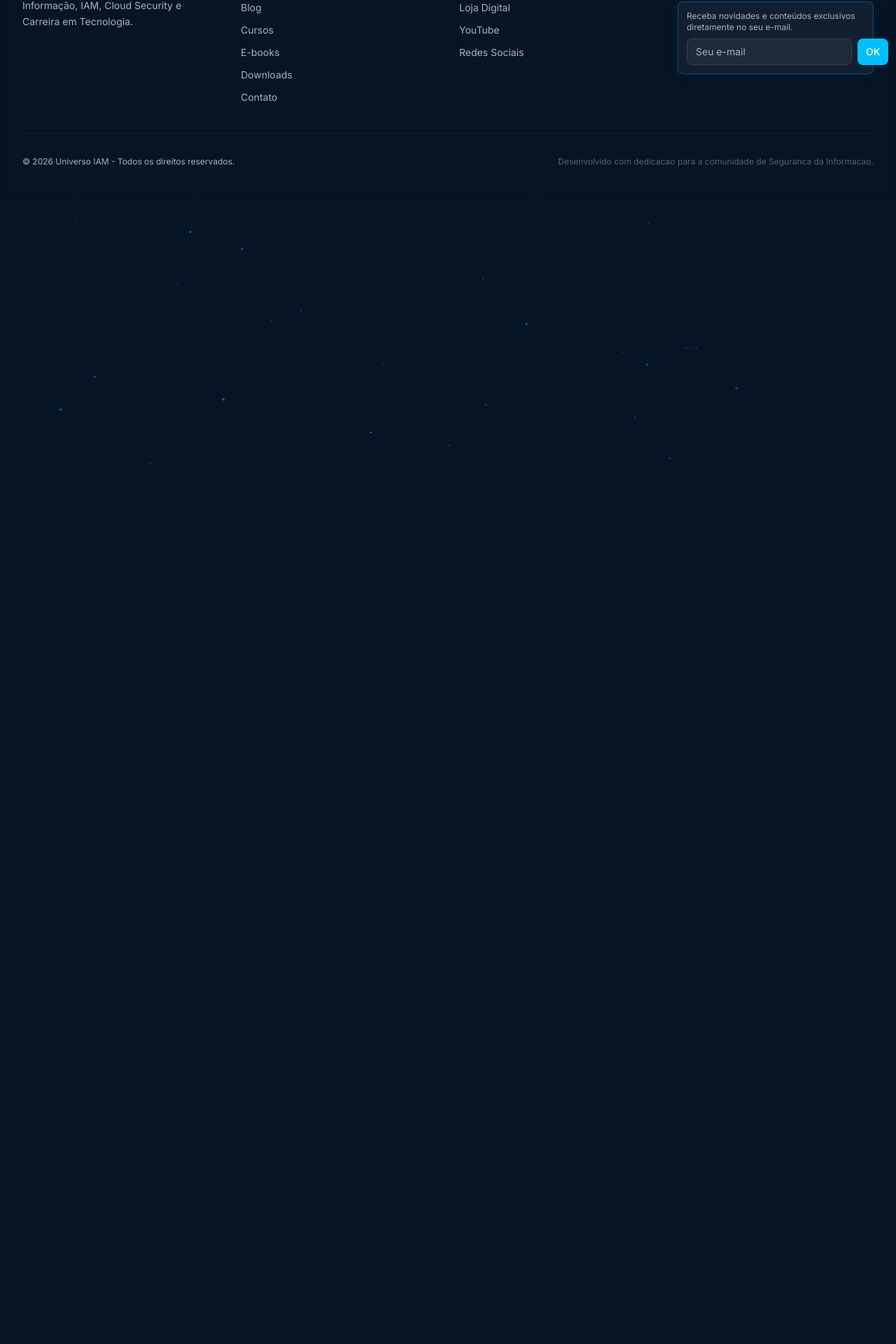
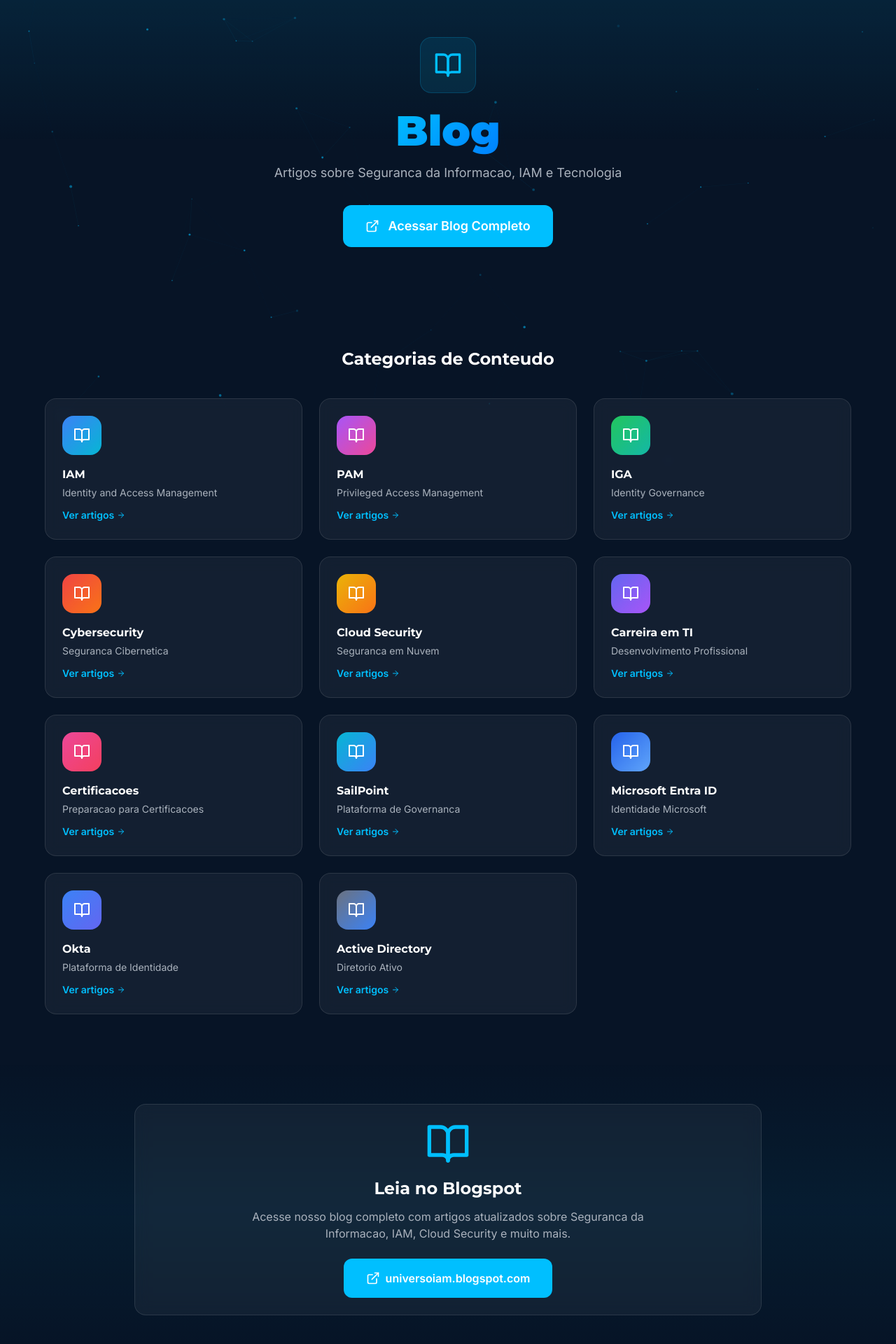
Before and after one commit to Guichard007/universo-iam, a React (Vite) app: page /universo-iam/blog in a window 1280 px wide. Shown: the part 123-2043 px from the top of the page at 70% size. Before the commit the page ends 800 px from the top, so only its background shows below. Built offline with nearby package versions, Linux system fonts and the light colour scheme.

Commit message:
feat: conectar Blog e Instagram ao site

```diff
--- a/src/App.jsx
+++ b/src/App.jsx
@@ -18,7 +18,7 @@ import ScrollToTop from './components/ScrollToTop'
 function App() {
   return (
     <HelmetProvider>
-      <Router>
+      <Router basename="/universo-iam">
         <ScrollToTop />
         <Helmet>
           <title>Universo IAM - Segurança da Informação e Tecnologia</title>
--- a/src/components/Footer.jsx
+++ b/src/components/Footer.jsx
@@ -12,18 +12,21 @@ const quickLinks = [
 ]
 
 const resources = [
-  { name: 'Sobre Nós', path: '/sobre' },
+  { name: 'Sobre Nos', path: '/sobre' },
   { name: 'Loja Digital', path: '/loja' },
   { name: 'YouTube', path: '/youtube' },
   { name: 'Redes Sociais', path: '/redes-sociais' },
+  { name: 'Blog', path: '/blog', external: false },
 ]
 
 // ============================================================
-// CONFIGURACAO: Preencha com os links das suas redes sociais
-// Deixe vazio '' para nao exibir
+// CONFIGURACAO: Links das redes sociais
 // ============================================================
+const BLOG_URL = 'https://universoiam.blogspot.com/'
+const INSTAGRAM_URL = 'https://instagram.com/reviewtheaccess'
+
 const socials = [
-  { icon: FiInstagram, href: '', label: 'Instagram' },
+  { icon: FiInstagram, href: INSTAGRAM_URL, label: 'Instagram' },
   { icon: FaFacebook, href: '', label: 'Facebook' },
   { icon: FaTiktok, href: '', label: 'TikTok' },
   { icon: FiLinkedin, href: '', label: 'LinkedIn' },
--- a/src/pages/Blog.jsx
+++ b/src/pages/Blog.jsx
@@ -1,131 +1,80 @@
-import { useState } from 'react'
 import { motion } from 'framer-motion'
-import { FiSearch, FiClock, FiUser, FiArrowRight, FiTag } from 'react-icons/fi'
-import SectionTitle from '../components/SectionTitle'
+import { FiExternalLink, FiBookOpen, FiArrowRight } from 'react-icons/fi'
 import Card from '../components/Card'
 
-const categories = ['Todos', 'IAM', 'IGA', 'PAM', 'Cybersecurity', 'Cloud Security', 'Carreira em TI', 'Certificacoes', 'SailPoint', 'Microsoft Entra ID', 'Okta', 'Active Directory']
+const BLOG_URL = 'https://universoiam.blogspot.com/'
 
-const allArticles = [
-  { title: 'Microsoft Entra ID: Guia Completo 2026', category: 'Microsoft Entra ID', author: 'Universo IAM', date: '15 Jul 2026', readTime: '8 min', image: 'https://images.unsplash.com/photo-1563986768609-322da13575f2?w=600&h=400&fit=crop', excerpt: 'Aprenda a configurar e gerenciar o Microsoft Entra ID para sua organizacao.' },
-  { title: 'Como Implementar PAM na Pratica', category: 'PAM', author: 'Universo IAM', date: '12 Jul 2026', readTime: '12 min', image: 'https://images.unsplash.com/photo-1555949963-aa79dcee981c?w=600&h=400&fit=crop', excerpt: 'Passo a passo para implementar um sistema de Gerenciamento de Acessos Privilegiados.' },
-  { title: 'Top 5 Certificacoes de Seguranca 2026', category: 'Certificacoes', author: 'Universo IAM', date: '10 Jul 2026', readTime: '6 min', image: 'https://images.unsplash.com/photo-1434030216411-0b793f4b4173?w=600&h=400&fit=crop', excerpt: 'As certificacoes mais valiosas para impulsionar sua carreira em seguranca.' },
-  { title: 'Azure Security Best Practices', category: 'Cloud Security', author: 'Universo IAM', date: '08 Jul 2026', readTime: '10 min', image: 'https://images.unsplash.com/photo-1451187580459-43490279c0fa?w=600&h=400&fit=crop', excerpt: 'Melhores praticas de seguranca para ambientes Microsoft Azure.' },
-  { title: 'Okta vs Entra ID: Comparativo', category: 'Okta', author: 'Universo IAM', date: '05 Jul 2026', readTime: '15 min', image: 'https://images.unsplash.com/photo-1551288049-bebda4e38f71?w=600&h=400&fit=crop', excerpt: 'Analise detalhada entre as duas maiores plataformas de identidade.' },
-  { title: 'SailPoint IdentityNow: Introducao', category: 'SailPoint', author: 'Universo IAM', date: '02 Jul 2026', readTime: '9 min', image: 'https://images.unsplash.com/photo-1526374965328-7f61d4dc18c5?w=600&h=400&fit=crop', excerpt: 'Primeiros passos com a plataforma SailPoint IdentityNow.' },
-  { title: 'Active Directory: Seguranca Avancada', category: 'Active Directory', author: 'Universo IAM', date: '28 Jun 2026', readTime: '11 min', image: 'https://images.unsplash.com/photo-1504639725590-34d0984388bd?w=600&h=400&fit=crop', excerpt: ' Tecnicas avancadas de seguranca para ambiente Active Directory.' },
-  { title: 'Carreira em TI: Primeiros Passos', category: 'Carreira em TI', author: 'Universo IAM', date: '25 Jun 2026', readTime: '7 min', image: 'https://images.unsplash.com/photo-1521737604893-d14cc237f11d?w=600&h=400&fit=crop', excerpt: 'Guia completo para iniciar sua carreira na area de tecnologia.' },
-  { title: 'IGA: Governanca de Identidades', category: 'IGA', author: 'Universo IAM', date: '22 Jun 2026', readTime: '13 min', image: 'https://images.unsplash.com/photo-1558494949-ef010cbdcc31?w=600&h=400&fit=crop', excerpt: 'Entenda os principios de Governanca de Identidades e Acessos.' },
-  { title: 'Cybersecurity: Ameacas Emergentes', category: 'Cybersecurity', author: 'Universo IAM', date: '18 Jun 2026', readTime: '8 min', image: 'https://images.unsplash.com/photo-1550751827-4bd374c3f58b?w=600&h=400&fit=crop', excerpt: 'As principais ameacas ciberneticas de 2026 e como se proteger.' },
-  { title: 'IAM na Pratica: Casos Reais', category: 'IAM', author: 'Universo IAM', date: '15 Jun 2026', readTime: '14 min', image: 'https://images.unsplash.com/photo-1516321318423-f06f85e504b3?w=600&h=400&fit=crop', excerpt: 'Estudos de caso reais de implementacao de IAM em empresas.' },
-  { title: 'Cloud Security Framework', category: 'Cloud Security', author: 'Universo IAM', date: '10 Jun 2026', readTime: '10 min', image: 'https://images.unsplash.com/photo-1451187580459-43490279c0fa?w=600&h=400&fit=crop', excerpt: 'Framework completo de seguranca para ambientes cloud.' },
+const categories = [
+  { name: 'IAM', desc: 'Identity and Access Management', color: 'from-blue-500 to-cyan-500' },
+  { name: 'PAM', desc: 'Privileged Access Management', color: 'from-purple-500 to-pink-500' },
+  { name: 'IGA', desc: 'Identity Governance', color: 'from-green-500 to-teal-500' },
+  { name: 'Cybersecurity', desc: 'Seguranca Cibernetica', color: 'from-red-500 to-orange-500' },
+  { name: 'Cloud Security', desc: 'Seguranca em Nuvem', color: 'from-yellow-500 to-orange-500' },
+  { name: 'Carreira em TI', desc: 'Desenvolvimento Profissional', color: 'from-indigo-500 to-purple-500' },
+  { name: 'Certificacoes', desc: 'Preparacao para Certificacoes', color: 'from-pink-500 to-rose-500' },
+  { name: 'SailPoint', desc: 'Plataforma de Governanca', color: 'from-cyan-500 to-blue-500' },
+  { name: 'Microsoft Entra ID', desc: 'Identidade Microsoft', color: 'from-blue-600 to-blue-400' },
+  { name: 'Okta', desc: 'Plataforma de Identidade', color: 'from-blue-500 to-indigo-500' },
+  { name: 'Active Directory', desc: 'Diretorio Ativo', color: 'from-gray-500 to-blue-500' },
 ]
 
 export default function Blog() {
-  const [selectedCategory, setSelectedCategory] = useState('Todos')
-  const [searchTerm, setSearchTerm] = useState('')
-  const [currentPage, setCurrentPage] = useState(1)
-  const postsPerPage = 6
-
-  const filtered = allArticles.filter(a => {
-    const matchCategory = selectedCategory === 'Todos' || a.category === selectedCategory
-    const matchSearch = a.title.toLowerCase().includes(searchTerm.toLowerCase()) || a.excerpt.toLowerCase().includes(searchTerm.toLowerCase())
-    return matchCategory && matchSearch
-  })
-
-  const indexOfLast = currentPage * postsPerPage
-  const indexOfFirst = indexOfLast - postsPerPage
-  const currentPosts = filtered.slice(indexOfFirst, indexOfLast)
-  const totalPages = Math.ceil(filtered.length / postsPerPage)
-
   return (
     <div className="min-h-screen pt-24">
       <section className="relative py-20 px-4 overflow-hidden">
         <div className="absolute inset-0 bg-gradient-to-b from-iam-blue/10 via-transparent to-transparent" />
         <div className="relative max-w-4xl mx-auto text-center">
+          <motion.div initial={{ opacity: 0, scale: 0.8 }} animate={{ opacity: 1, scale: 1 }} className="mb-6">
+            <div className="inline-flex items-center justify-center w-20 h-20 bg-iam-blue/10 border border-iam-blue/20 rounded-2xl">
+              <FiBookOpen className="h-10 w-10 text-iam-blue" />
+            </div>
+          </motion.div>
           <motion.h1 initial={{ opacity: 0, y: 20 }} animate={{ opacity: 1, y: 0 }} className="font-montserrat font-black text-4xl md:text-6xl text-white mb-4">
             <span className="text-gradient">Blog</span>
           </motion.h1>
-          <p className="text-iam-gray text-lg">Artigos sobre Seguranca da Informacao, IAM e Tecnologia</p>
+          <p className="text-iam-gray text-lg mb-8">Artigos sobre Seguranca da Informacao, IAM e Tecnologia</p>
+          <a href={BLOG_URL} target="_blank" rel="noopener noreferrer"
+            className="inline-flex items-center gap-3 px-8 py-4 bg-iam-blue text-white rounded-xl font-semibold hover:shadow-neon-lg hover:scale-105 transition-all text-lg">
+            <FiExternalLink className="h-5 w-5" /> Acessar Blog Completo
+          </a>
         </div>
       </section>
 
-      <section className="pb-8 px-4 sm:px-6 lg:px-8">
-        <div className="max-w-7xl mx-auto">
-          <div className="flex flex-col md:flex-row gap-4 items-center justify-between">
-            <div className="relative w-full md:w-96">
-              <FiSearch className="absolute left-4 top-1/2 -translate-y-1/2 h-5 w-5 text-iam-gray" />
-              <input
-                type="text"
-                placeholder="Buscar artigos..."
-                value={searchTerm}
-                onChange={(e) => { setSearchTerm(e.target.value); setCurrentPage(1) }}
-                className="w-full pl-12 pr-4 py-3 glass rounded-xl border border-white/10 text-white placeholder-iam-gray focus:outline-none focus:border-iam-blue/50"
-              />
-            </div>
-            <div className="flex flex-wrap gap-2 justify-center">
-              {categories.map((cat) => (
-                <button
-                  key={cat}
-                  onClick={() => { setSelectedCategory(cat); setCurrentPage(1) }}
-                  className={`px-3 py-1.5 rounded-lg text-xs font-medium transition-all ${
-                    selectedCategory === cat
-                      ? 'bg-iam-blue text-white'
-                      : 'glass text-iam-gray hover:text-white hover:border-iam-blue/30'
-                  }`}
-                >
-                  {cat}
-                </button>
-              ))}
-            </div>
+      <section className="py-16 px-4 sm:px-6 lg:px-8">
+        <div className="max-w-6xl mx-auto">
+          <h2 className="font-montserrat font-bold text-2xl text-white text-center mb-10">Categorias de Conteudo</h2>
+          <div className="grid md:grid-cols-2 lg:grid-cols-3 gap-6">
+            {categories.map((cat, i) => (
+              <a key={i} href={BLOG_URL} target="_blank" rel="noopener noreferrer">
+                <Card delay={i * 0.05} className="group cursor-pointer">
+                  <div className={`w-14 h-14 rounded-2xl bg-gradient-to-br ${cat.color} flex items-center justify-center mb-4 group-hover:scale-110 transition-transform`}>
+                    <FiBookOpen className="h-6 w-6 text-white" />
+                  </div>
+                  <h3 className="font-montserrat font-bold text-white mb-1 group-hover:text-iam-blue transition-colors">{cat.name}</h3>
+                  <p className="text-iam-gray text-sm">{cat.desc}</p>
+                  <div className="mt-3 flex items-center gap-1 text-iam-blue text-sm font-semibold">
+                    Ver artigos <FiArrowRight className="h-3 w-3 group-hover:translate-x-1 transition-transform" />
+                  </div>
+                </Card>
+              </a>
+            ))}
           </div>
         </div>
       </section>
 
-      <section className="py-10 px-4 sm:px-6 lg:px-8">
-        <div className="max-w-7xl mx-auto">
-          <div className="grid md:grid-cols-2 lg:grid-cols-3 gap-6">
-            {currentPosts.map((article, i) => (
-              <Card key={i} delay={i * 0.05} className="overflow-hidden group cursor-pointer">
-                <div className="relative h-48 rounded-xl overflow-hidden mb-4">
-                  <img src={article.image} alt={article.title} className="w-full h-full object-cover group-hover:scale-110 transition-transform duration-500" />
-                  <div className="absolute top-3 left-3 px-3 py-1 bg-iam-blue/90 rounded-full text-xs font-semibold text-white flex items-center gap-1">
-                    <FiTag className="h-3 w-3" /> {article.category}
-                  </div>
-                </div>
-                <h3 className="font-montserrat font-bold text-white text-lg mb-2 group-hover:text-iam-blue transition-colors">{article.title}</h3>
-                <p className="text-iam-gray text-sm mb-3 line-clamp-2">{article.excerpt}</p>
-                <div className="flex items-center justify-between text-xs text-iam-gray">
-                  <span className="flex items-center gap-1"><FiUser className="h-3 w-3" /> {article.author}</span>
-                  <span className="flex items-center gap-1"><FiClock className="h-3 w-3" /> {article.readTime}</span>
-                </div>
-                <div className="mt-3 pt-3 border-t border-white/5 flex items-center justify-between">
-                  <span className="text-xs text-iam-gray">{article.date}</span>
-                  <span className="text-iam-blue text-sm font-semibold flex items-center gap-1 group-hover:gap-2 transition-all">
-                    Ler mais <FiArrowRight className="h-3 w-3" />
-                  </span>
-                </div>
-              </Card>
-            ))}
-          </div>
-
-          {totalPages > 1 && (
-            <div className="flex justify-center gap-2 mt-10">
-              {Array.from({ length: totalPages }, (_, i) => (
-                <button
-                  key={i}
-                  onClick={() => setCurrentPage(i + 1)}
-                  className={`w-10 h-10 rounded-lg text-sm font-medium transition-all ${
-                    currentPage === i + 1
-                      ? 'bg-iam-blue text-white'
-                      : 'glass text-iam-gray hover:text-white'
-                  }`}
-                >
-                  {i + 1}
-                </button>
-              ))}
-            </div>
-          )}
+      <section className="py-16 px-4 sm:px-6 lg:px-8 bg-gradient-to-b from-transparent via-iam-blue/5 to-transparent">
+        <div className="max-w-4xl mx-auto">
+          <Card className="text-center p-10 bg-gradient-to-br from-iam-blue/10 to-transparent border-iam-blue/20">
+            <FiBookOpen className="h-16 w-16 text-iam-blue mx-auto mb-4" />
+            <h3 className="font-montserrat font-bold text-2xl text-white mb-3">Leia no Blogspot</h3>
+            <p className="text-iam-gray mb-6 max-w-xl mx-auto">
+              Acesse nosso blog completo com artigos atualizados sobre Seguranca da Informacao, IAM, Cloud Security e muito mais.
+            </p>
+            <a href={BLOG_URL} target="_blank" rel="noopener noreferrer"
+              className="inline-flex items-center gap-2 px-8 py-4 bg-iam-blue text-white rounded-xl font-semibold hover:shadow-neon transition-all">
+              <FiExternalLink className="h-5 w-5" /> universoiam.blogspot.com
+            </a>
+          </Card>
         </div>
       </section>
     </div>
--- a/src/pages/RedesSociais.jsx
+++ b/src/pages/RedesSociais.jsx
@@ -3,22 +3,15 @@ import { FiInstagram, FiLinkedin, FiYoutube, FiExternalLink } from 'react-icons/
 import { FaTiktok, FaFacebook } from 'react-icons/fa'
 import Card from '../components/Card'
 
-// ============================================================
-// CONFIGURACAO: Preencha com os links das suas redes sociais
-// Deixe vazio '' para esconder ate conectar
-// ============================================================
+const BLOG_URL = 'https://universoiam.blogspot.com/'
+const INSTAGRAM_URL = 'https://instagram.com/reviewtheaccess'
+
 const socials = [
-  { name: 'Instagram', icon: FiInstagram, url: '', color: 'from-purple-500 to-pink-500', hoverColor: 'hover:shadow-purple-500/30', desc: 'Dicas diarias e bastidores', followers: '5K+' },
-  { name: 'Facebook', icon: FaFacebook, url: '', color: 'from-blue-600 to-blue-500', hoverColor: 'hover:shadow-blue-500/30', desc: 'Comunidade e debates', followers: '3K+' },
-  { name: 'TikTok', icon: FaTiktok, url: '', color: 'from-cyan-500 to-pink-500', hoverColor: 'hover:shadow-cyan-500/30', desc: 'Videos curtos e dicas rapidas', followers: '8K+' },
-  { name: 'LinkedIn', icon: FiLinkedin, url: '', color: 'from-blue-700 to-blue-600', hoverColor: 'hover:shadow-blue-600/30', desc: 'Artigos e networking profissional', followers: '4K+' },
-  { name: 'YouTube', icon: FiYoutube, url: '', color: 'from-red-600 to-red-500', hoverColor: 'hover:shadow-red-500/30', desc: 'Tutoriais e aulas completas', followers: '10K+' },
+  { name: 'Instagram', icon: FiInstagram, url: INSTAGRAM_URL, color: 'from-purple-500 to-pink-500', hoverColor: 'hover:shadow-purple-500/30', desc: 'Dicas diarias e bastidores', followers: '5K+' },
+  { name: 'Blog', icon: FiExternalLink, url: BLOG_URL, color: 'from-iam-blue to-blue-600', hoverColor: 'hover:shadow-blue-500/30', desc: 'Artigos e conteudos completos', followers: 'Blog' },
 ]
-// ============================================================
 
 export default function RedesSociais() {
-  const activeSocials = socials.filter(s => s.url !== '')
-
   return (
     <div className="min-h-screen pt-24">
       <section className="relative py-20 px-4 overflow-hidden">
@@ -33,66 +26,41 @@ export default function RedesSociais() {
 
       <section className="py-16 px-4 sm:px-6 lg:px-8">
         <div className="max-w-5xl mx-auto">
-          {activeSocials.length === 0 ? (
-            <Card className="text-center p-12">
-              <div className="w-20 h-20 rounded-2xl glass border-glow flex items-center justify-center mx-auto mb-6">
-                <FiInstagram className="h-10 w-10 text-iam-blue" />
-              </div>
-              <h3 className="font-montserrat font-bold text-2xl text-white mb-3">Em Breve nas Redes Sociais</h3>
-              <p className="text-iam-gray max-w-md mx-auto mb-4">
-                Estamos preparando conteudos exclusivos para todas as redes sociais. Fique atento!
-              </p>
-              <div className="flex justify-center gap-3">
-                {socials.map((s, i) => (
-                  <div key={i} className="w-12 h-12 rounded-xl bg-gradient-to-br opacity-30 from-gray-500 to-gray-600 flex items-center justify-center">
-                    <s.icon className="h-5 w-5 text-white" />
-                  </div>
-                ))}
-              </div>
-            </Card>
-          ) : (
-            <div className="grid md:grid-cols-2 lg:grid-cols-3 gap-6">
-              {activeSocials.map((social, i) => (
+          <div className="grid md:grid-cols-2 gap-6">
+            {socials.map((social, i) => (
               <Card key={i} delay={i * 0.1} className={`text-center group ${social.hoverColor}`}>
                 <a href={social.url} target="_blank" rel="noopener noreferrer" className="block">
                   <div className={`w-20 h-20 rounded-2xl bg-gradient-to-br ${social.color} flex items-center justify-center mx-auto mb-4 group-hover:scale-110 transition-transform`}>
                     <social.icon className="h-10 w-10 text-white" />
                   </div>
                   <h3 className="font-montserrat font-bold text-white text-xl mb-2">{social.name}</h3>
-                    <p className="text-iam-gray text-sm mb-3">{social.desc}</p>
-                    <div className="inline-block px-4 py-1.5 glass rounded-full text-xs font-semibold text-iam-blue mb-4">
-                      {social.followers} seguidores
-                    </div>
-                    <div>
+                  <p className="text-iam-gray text-sm mb-4">{social.desc}</p>
                   <span className="inline-flex items-center gap-2 px-6 py-3 bg-iam-blue/10 text-iam-blue rounded-xl font-semibold group-hover:bg-iam-blue/20 transition-all">
                     Acessar <FiExternalLink className="h-4 w-4" />
                   </span>
-                    </div>
                 </a>
               </Card>
             ))}
           </div>
-          )}
         </div>
       </section>
 
-      {activeSocials.length > 0 && (
       <section className="py-16 px-4 sm:px-6 lg:px-8 bg-gradient-to-b from-transparent via-iam-blue/5 to-transparent">
         <div className="max-w-4xl mx-auto">
           <Card className="text-center p-10 bg-gradient-to-br from-iam-blue/10 to-transparent border-iam-blue/20">
-              <h3 className="font-montserrat font-bold text-2xl text-white mb-4">Ative as Notificacoes</h3>
-              <p className="text-iam-gray mb-6 max-w-xl mx-auto">Ative o sininho em todas as redes para receber alertas quando novos conteudos forem publicados. Nao perca nada!</p>
+            <h3 className="font-montserrat font-bold text-2xl text-white mb-4">Siga Nos</h3>
+            <p className="text-iam-gray mb-6 max-w-xl mx-auto">Ative as notificacoes para receber alertas quando novos conteudos forem publicados.</p>
             <div className="flex flex-wrap justify-center gap-4">
-                {activeSocials.map((s, i) => (
-                  <a key={i} href={s.url} target="_blank" rel="noopener noreferrer" className={`w-12 h-12 rounded-xl bg-gradient-to-br ${s.color} flex items-center justify-center hover:scale-110 transition-transform`}>
-                    <s.icon className="h-5 w-5 text-white" />
+              {socials.map((s, i) => (
+                <a key={i} href={s.url} target="_blank" rel="noopener noreferrer"
+                  className={`w-14 h-14 rounded-xl bg-gradient-to-br ${s.color} flex items-center justify-center hover:scale-110 transition-transform`}>
+                  <s.icon className="h-6 w-6 text-white" />
                 </a>
               ))}
             </div>
           </Card>
         </div>
       </section>
-      )}
     </div>
   )
 }
```
Lines whose indentation alone changed are shown as unchanged.
